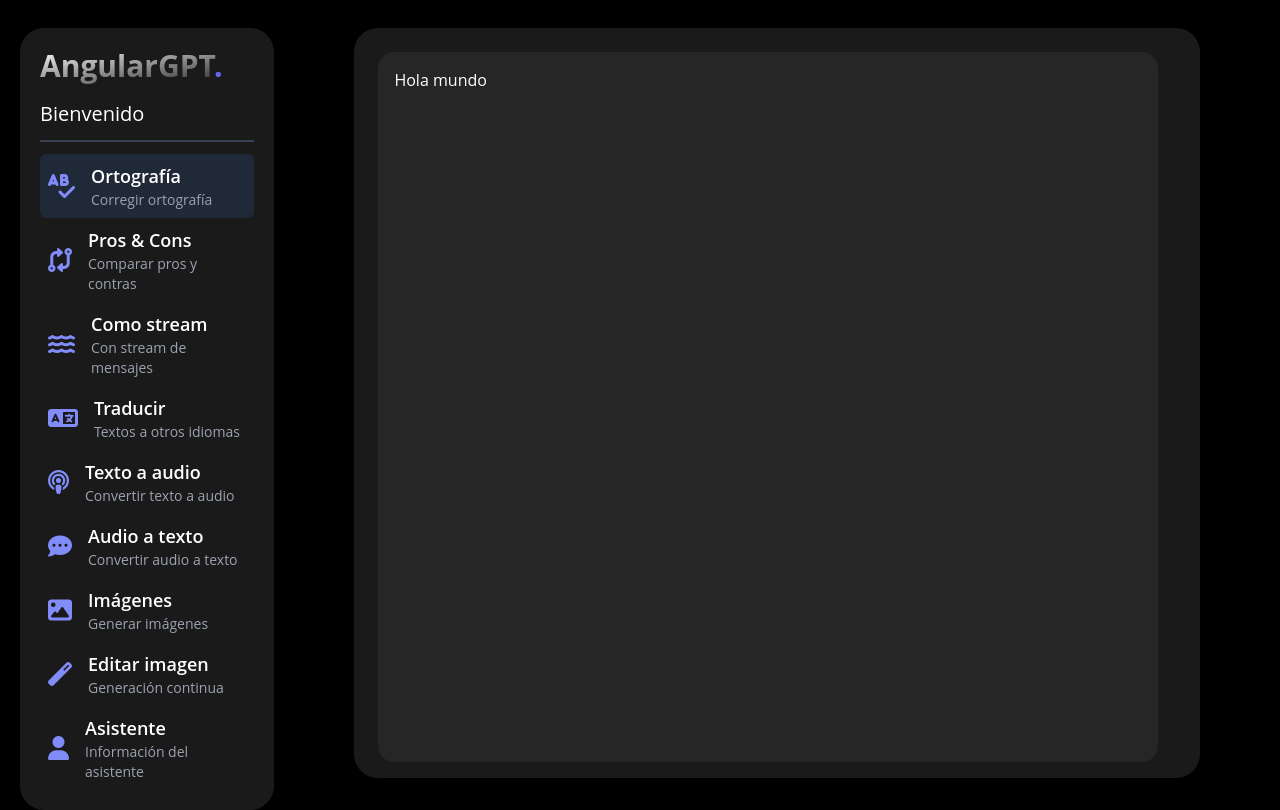
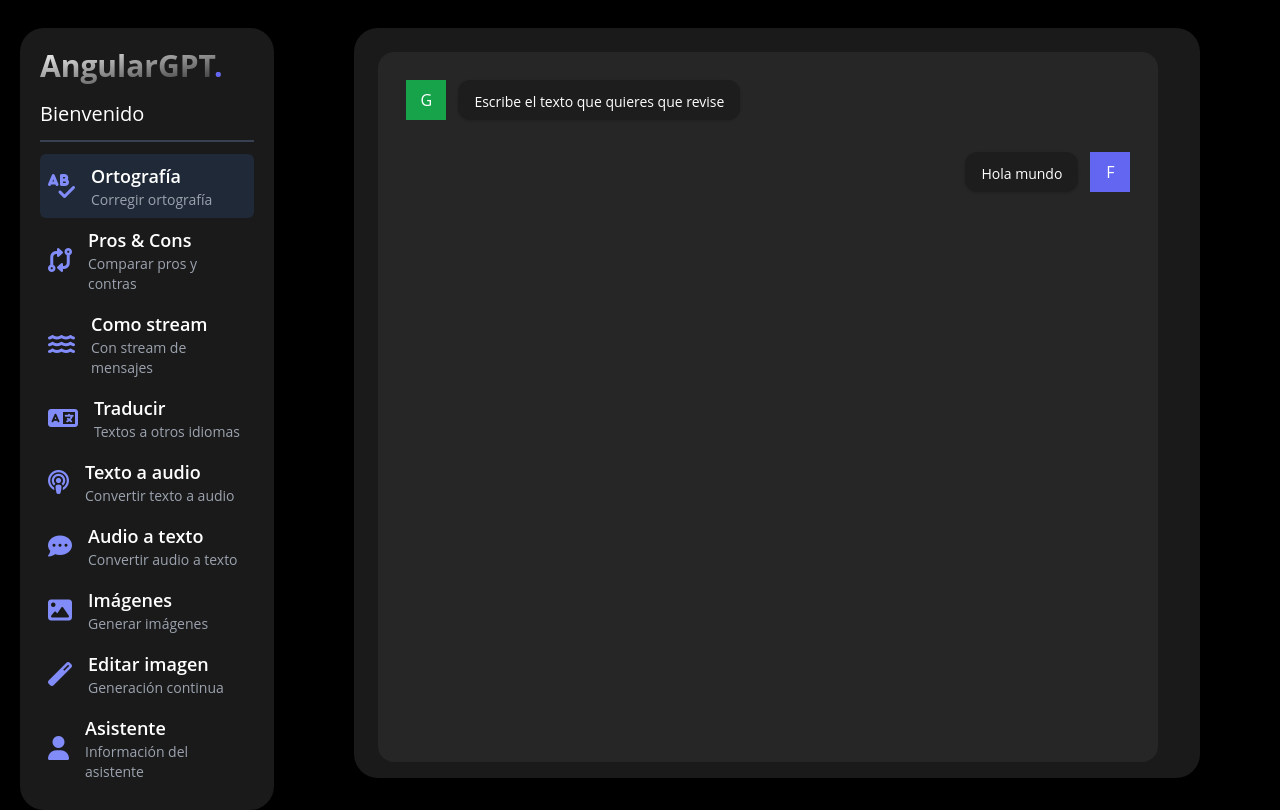
Before and after one commit to PanchonSoto/AngularGpt, an Angular app: page /orthography in a window 1280 px wide. Built offline with nearby package versions, Linux system fonts and the light colour scheme.

Commit message:
chat bubbles

```diff
--- /dev/null
+++ b/src/app/presentation/components/chat-bubbles/chatMessage/chatMessage.component.html
@@ -0,0 +1,12 @@
+<div class="col-start-1 col-end-9 p-3 roundend-lg">
+    <div class="flex flex-row items-start">
+
+        <div class="flex items-center justify-center h-10 w-10 roundend-full bg-green-600 flex-shrink-0">
+            G
+        </div>
+
+        <div class="relative ml-3 text-sm bg-black bg-opacity-25 pt-3 pb-2 px-4 shadow rounded-xl">
+            {{ text }}
+        </div>
+    </div>
+</div>
--- /dev/null
+++ b/src/app/presentation/components/chat-bubbles/chatMessage/chatMessage.component.ts
@@ -0,0 +1,17 @@
+import { CommonModule } from '@angular/common';
+import { ChangeDetectionStrategy, Component, Input } from '@angular/core';
+
+@Component({
+  selector: 'app-chat-message',
+  standalone: true,
+  imports: [
+    CommonModule,
+  ],
+  templateUrl: './chatMessage.component.html',
+  changeDetection: ChangeDetectionStrategy.OnPush,
+})
+export class ChatMessageComponent {
+
+  @Input({required:true}) text!:string;
+
+}
--- /dev/null
+++ b/src/app/presentation/components/chat-bubbles/myMessage/myMessage.component.html
@@ -0,0 +1,12 @@
+<div class="col-start-6 col-end-12 p-3 roundend-lg">
+    <div class="flex items-center justify-start flex-row-reverse">
+
+        <div class="flex items-center justify-center h-10 w-10 roundend-full bg-indigo-500 flex-shrink-0">
+            F
+        </div>
+
+        <div class="relative mr-3 text-sm bg-black bg-opacity-25 pt-3 pb-2 px-4 shadow rounded-xl">
+            {{ text }}
+        </div>
+    </div>
+</div>
--- /dev/null
+++ b/src/app/presentation/components/chat-bubbles/myMessage/myMessage.component.ts
@@ -0,0 +1,15 @@
+import { CommonModule } from '@angular/common';
+import { ChangeDetectionStrategy, Component, Input } from '@angular/core';
+
+@Component({
+  selector: 'app-my-message',
+  standalone: true,
+  imports: [
+    CommonModule,
+  ],
+  templateUrl: './myMessage.component.html',
+  changeDetection: ChangeDetectionStrategy.OnPush,
+})
+export class MyMessageComponent {
+  @Input({required:true}) text!: string;
+}
--- a/src/app/presentation/pages/orthographyPage/orthographyPage.component.html
+++ b/src/app/presentation/pages/orthographyPage/orthographyPage.component.html
@@ -1,7 +1,14 @@
 <div class="chat-container">
     <div class="chat-messages">
         <div class="grid gap-y-2">
-            <span>Hola mundo</span>
+
+            <!-- Chat Message -->
+            <app-chat-message
+             text="Escribe el texto que quieres que revise"
+            />
+            <app-my-message
+             text="Hola mundo"
+            />
         </div>
     </div>
 </div>
--- a/src/app/presentation/pages/orthographyPage/orthographyPage.component.ts
+++ b/src/app/presentation/pages/orthographyPage/orthographyPage.component.ts
@@ -1,11 +1,16 @@
 import { CommonModule } from '@angular/common';
 import { ChangeDetectionStrategy, Component } from '@angular/core';
+
+import { ChatMessageComponent } from '../../components/chat-bubbles/chatMessage/chatMessage.component';
+import { MyMessageComponent } from '../../components/chat-bubbles/myMessage/myMessage.component';
 
 @Component({
   selector: 'app-orthography-page',
   standalone: true,
   imports: [
     CommonModule,
+    ChatMessageComponent,
+    MyMessageComponent
   ],
   templateUrl: './orthographyPage.component.html',
   changeDetection: ChangeDetectionStrategy.OnPush,
```
